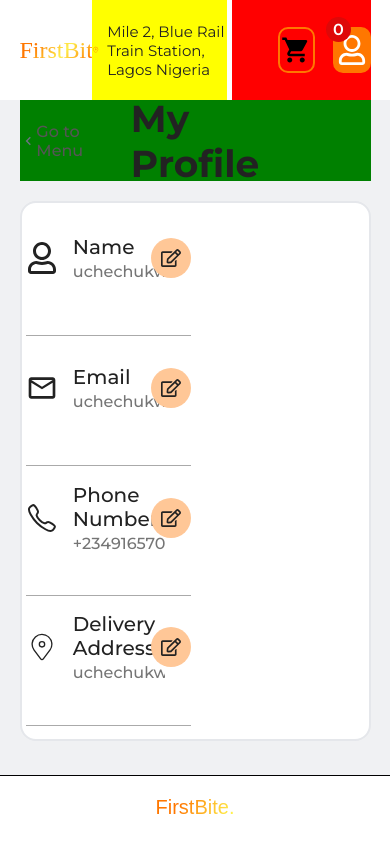
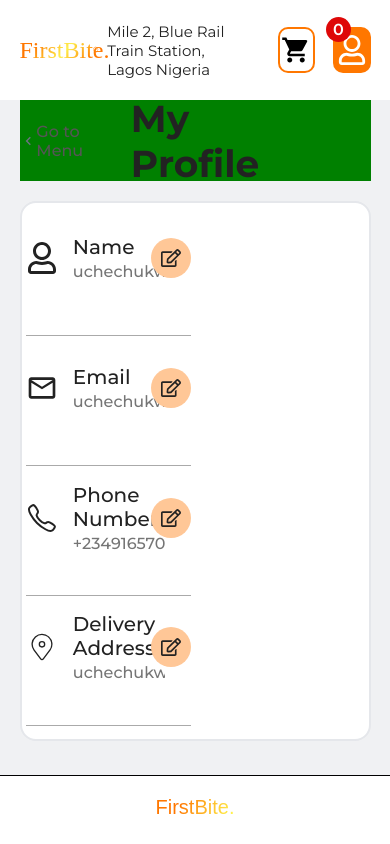
Before and after one commit to abimbolaalabi/FirstBite, a React (Vite) app: page /profile in a window 390 px wide. Shown: the top 844 px of the page. Built offline with nearby package versions, Linux system fonts and the light colour scheme; a web font is replaced by a local one.

Commit message:
working on the mobile

```diff
--- a/src/Pages/Profile.css
+++ b/src/Pages/Profile.css
@@ -52,7 +52,7 @@
 .Location_holder {
   width: 70%;
   height: 100%;
-  background-color: yellow;
+  /* background-color: yellow; */
   display: flex;
   align-items: center;
   /* justify-content: center; */
@@ -78,7 +78,7 @@
   justify-content: flex-end;
   align-items: center;
   gap: 15px;
-  background-color: red;
+  /* background-color: red; */
 }
 
 .Input_holder_search {
```
